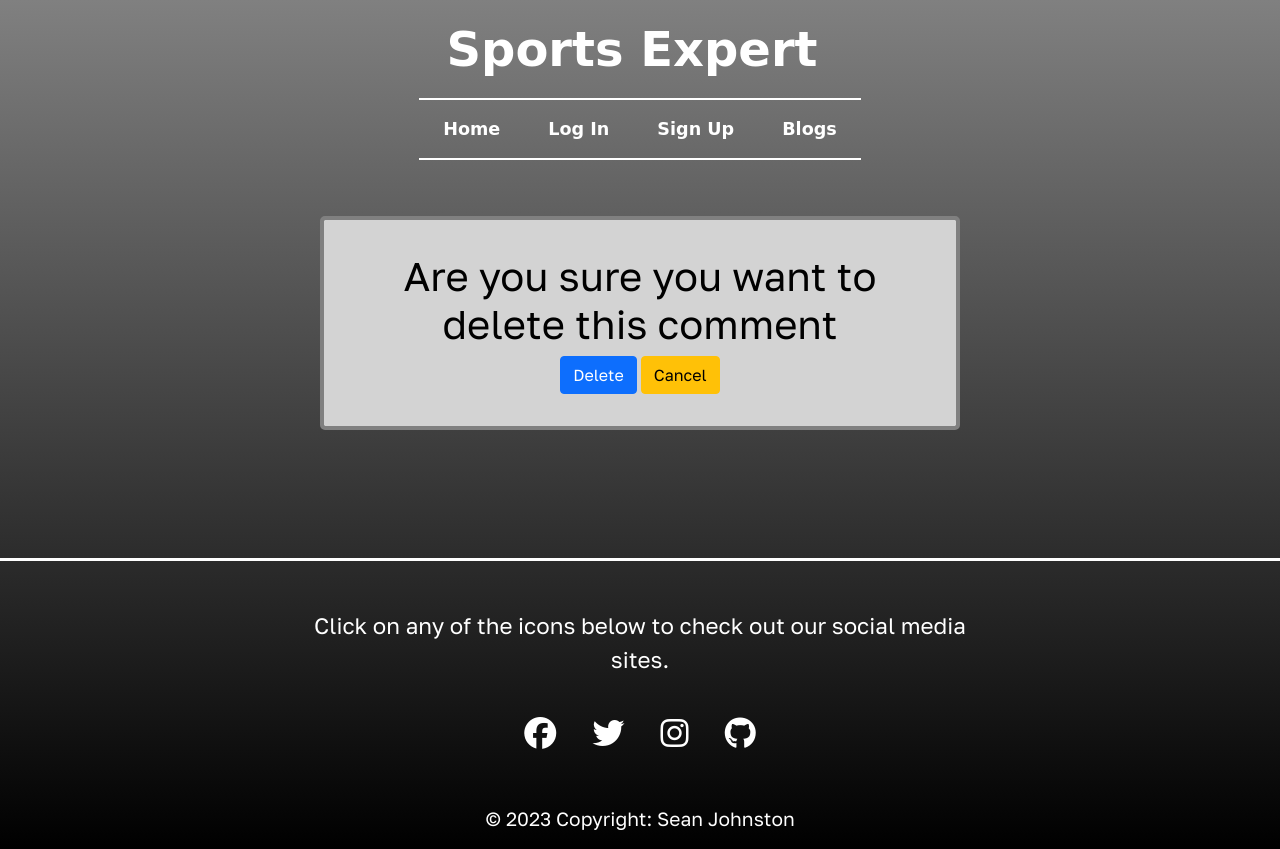
After one commit to Code-Institute-Submissions/P4-Sports-Expert, a Django app: page /blog/delete_comment/1 in a window 1280 px wide. The commit adds this page. Run offline with Django 3.2, Linux system fonts and the light colour scheme; tables that the repository leaves empty hold one stand-in row (values such as "Sample post"); some libraries are stand-ins or nearby versions; some web fonts are replaced.

Commit message:
Add delete functionality for comments

```diff
--- a/blog/urls.py
+++ b/blog/urls.py
@@ -1,6 +1,6 @@
 from django.urls import path
 from .views import BlogList, BlogDetail, AddBlog, EditBlog, DeleteBlog
-from .views import CategoryView, AddComment
+from .views import CategoryView, DeleteComment
 
 urlpatterns = [
     path('', BlogList.as_view(), name='bloglist'),
@@ -9,8 +9,6 @@ urlpatterns = [
     path('edit_blog/<int:pk>', EditBlog.as_view(), name='edit_blog'),
     path('delete_blog/<int:pk>', DeleteBlog.as_view(), name='delete_blog'),
     path('category/<str:cats>', CategoryView, name='category'),
-    path(
-        'detail/<int:pk>/add_comment/', AddComment.as_view(),
-        name='add_comment'
-        ),
+    path('delete_comment/<int:pk>', DeleteComment.as_view(),
+         name='delete_comment')
 ]
--- a/blog/views.py
+++ b/blog/views.py
@@ -40,6 +40,17 @@ class BlogDetail(DetailView):
         return context
 
 
+class DeleteComment(DeleteView):
+    model = Comments
+    template_name = 'delete_comment.html'
+    success_url = reverse_lazy('bloglist')
+    success_message = "Comment deleted successfully"
+
+    def delete(self, request, *args, **kwargs):
+        messages.success(self.request, self.success_message)
+        return super(DeleteComment, self).delete(request, *args, **kwargs)
+
+
 class AddBlog(LoginRequiredMixin, SuccessMessageMixin, CreateView):
     model = BlogPost
     template_name = 'add_blog.html'
@@ -49,14 +60,6 @@ class AddBlog(LoginRequiredMixin, SuccessMessageMixin, CreateView):
 
     def get_initial(self):
         return {'created_by': self.request.user}
-
-
-class AddComment(LoginRequiredMixin, SuccessMessageMixin, CreateView):
-    model = Comments
-    template_name = 'add_comment.html'
-    success_url = reverse_lazy('bloglist')
-    success_message = "Comment added."
-    fields = '__all__'
 
 
 class EditBlog(SuccessMessageMixin, UpdateView):
--- a/templates/blog_detail.html
+++ b/templates/blog_detail.html
@@ -39,6 +39,9 @@
                     <b>Posted By: {{ comment.user}}</b>
                     <b> On: {{ comment.time }}</b>
                     <p>{{ comment.comment }}</p>
+                    {% if request.user == comment.user %}
+                        <a href="{% url 'delete_comment' comment.pk %}" class="btn btn-danger mb-2">Delete</a>
+                    {% endif %}
                 </div>
             </div>
             {% empty %}
--- /dev/null
+++ b/templates/delete_comment.html
@@ -0,0 +1,18 @@
+{% extends "base.html" %}
+
+{% load crispy_forms_tags %}
+
+{% block content %}
+
+<div class="mx-auto col-10 col-md-8 col-lg-6">
+    <form class="form-control confirmation" method="post">
+        {% csrf_token%}
+        <div class="col-12 text-center">
+            <h1>Are you sure you want to delete this comment</h1>
+            <button type="submit" class="btn btn-primary">Delete</button>
+            <a href="{% url 'bloglist'%}" class="btn btn-warning">Cancel</a>
+        </div>
+    </form>
+</div>
+
+{% endblock %}
```
